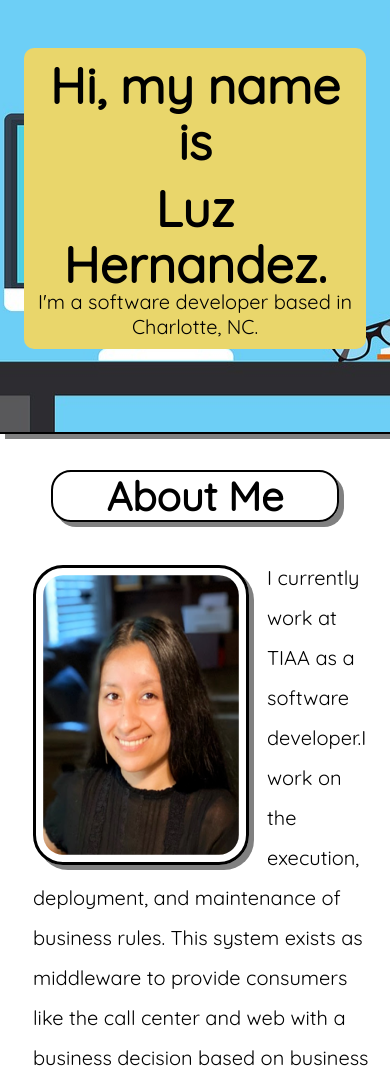
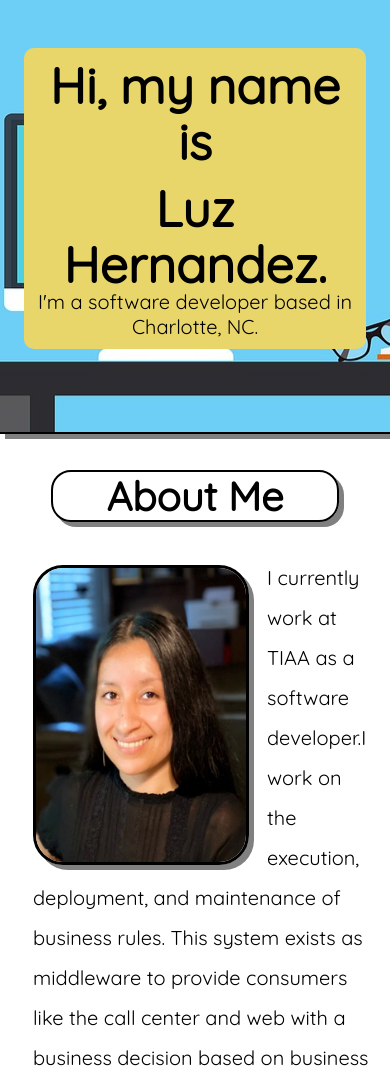
Before and after one commit to lhernandez5/PortfolioApp, a React (Create React App) app in the folder client/: page / in a window 390 px wide. Shown: the top 1088 px of the page. Built offline with nearby package versions, Linux system fonts and the light colour scheme.

Commit message:
updated some css

```diff
--- a/client/src/components/Intro/Intro.css
+++ b/client/src/components/Intro/Intro.css
@@ -20,7 +20,7 @@
 
 @media screen and (max-width: 1024px) {
   .picture {
-    padding: 2%;
+    /*padding: 2%;*/
     margin: 2% 5% 2% 5% !important;
   }
 }
```
